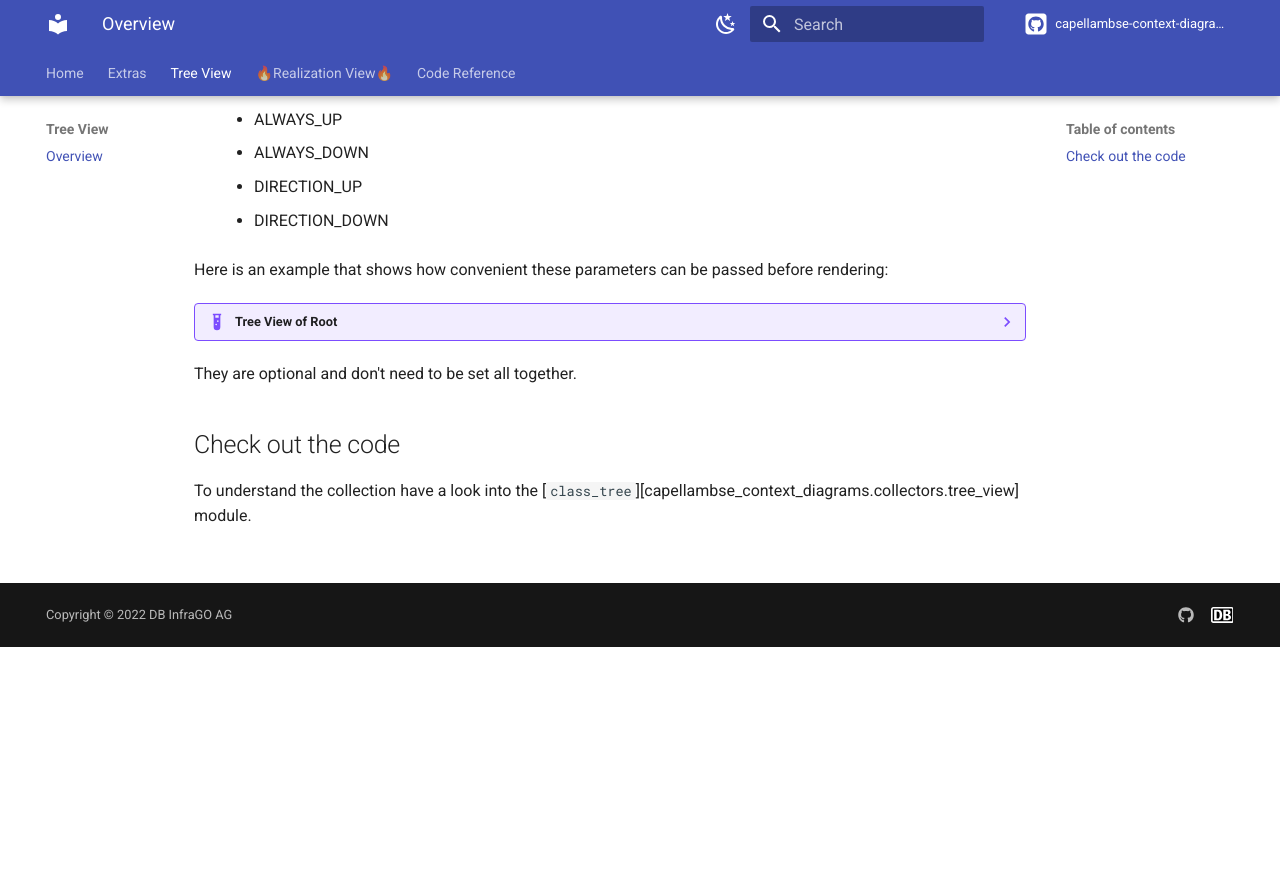
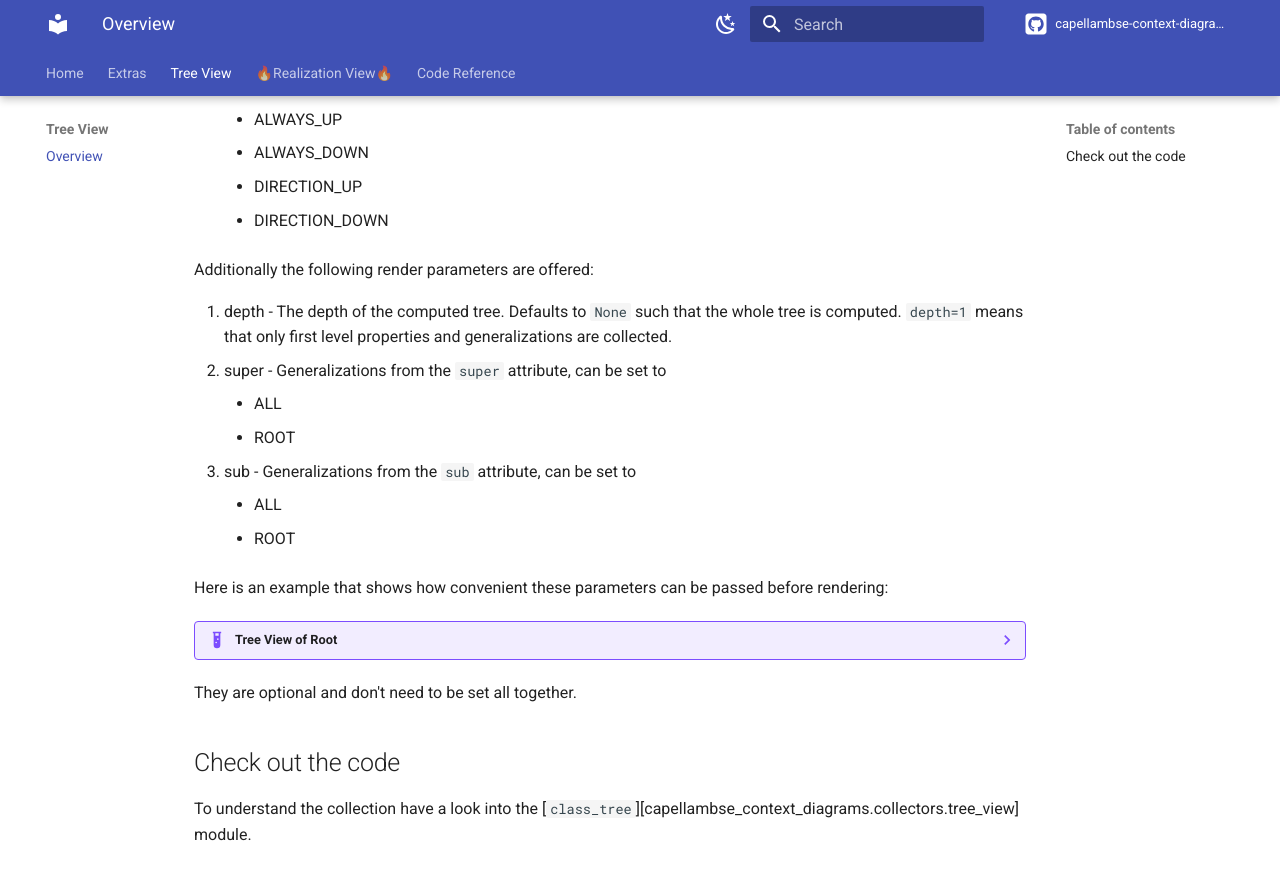
Before and after one commit to DSD-DBS/capellambse-context-diagrams, an MkDocs documentation site: the page built from docs/tree_view.md, in a window 1280 px wide and 900 px high, scrolled down 956 px. Shown: the top 880 px of the window. Built offline with MkDocs 1.6.1 and Material for MkDocs 9.7.7, drawn with Linux system fonts in a browser that asks for light colours; comment, search, counter and statistics services are not loaded; before the commit the page ends 1603 px from its top, so only the background shows below that.

Commit message:
docs(tree-view): Document new render params

```diff
--- a/docs/tree_view.md
+++ b/docs/tree_view.md
@@ -52,6 +52,18 @@ classes is its own partition.
     - DIRECTION_UP
     - DIRECTION_DOWN
 
+Additionally the following render parameters are offered:
+
+1. depth - The depth of the computed tree. Defaults to `None` such that the
+whole tree is computed. `depth=1` means that only first level properties and
+generalizations are collected.
+2. super - Generalizations from the `super` attribute, can be set to
+    - ALL
+    - ROOT
+3. sub - Generalizations from the `sub` attribute, can be set to
+    - ALL
+    - ROOT
+
 Here is an example that shows how convenient these parameters can be passed
 before rendering:
 
```
